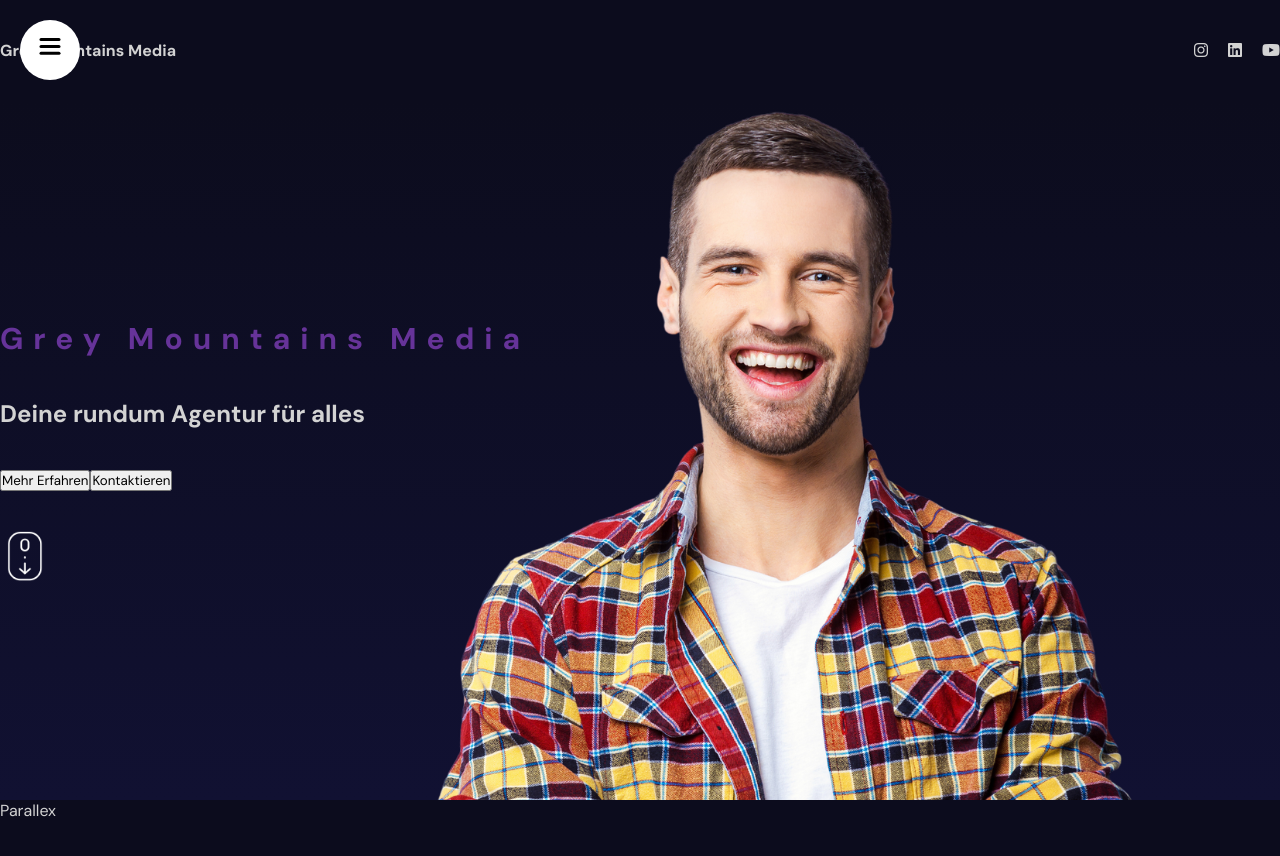
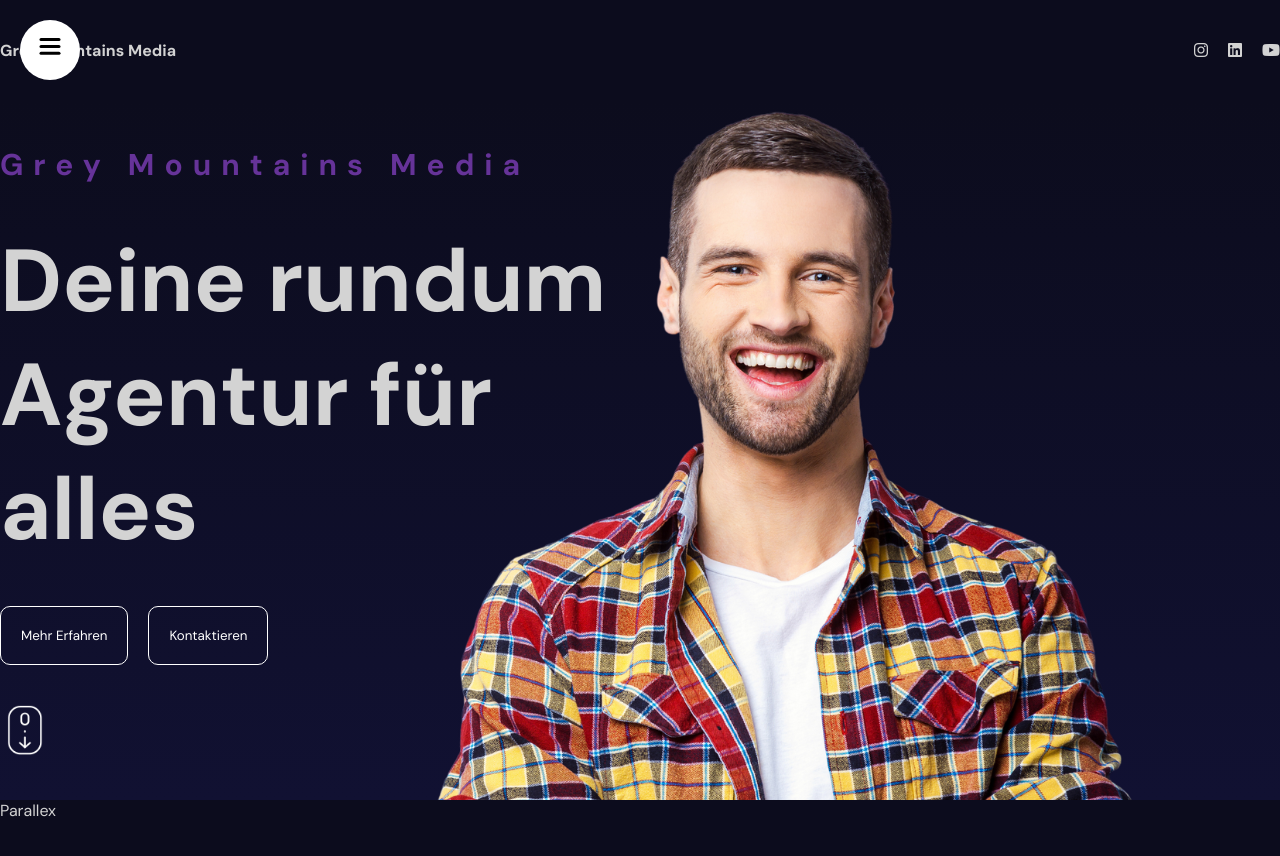
Before and after one commit to g00dguy87/greymountainsmedia, a React (Vite) app: page / in a window 1280 px wide. Shown: the top 856 px of the page. Built offline with nearby package versions, Linux system fonts and the light colour scheme.

Commit message:
Add files via upload

```diff
--- a/src/components/hero/hero.scss
+++ b/src/components/hero/hero.scss
@@ -10,6 +10,7 @@
         margin: auto;
 
         .textContainer {
+            width: 50%;
             height: 100%;
             display: flex;
             flex-direction: column;
@@ -20,6 +21,23 @@
                 font-size: 30px;
                 color: rebeccapurple;
                 letter-spacing: 10px;
+            }
+
+            h1 {
+                font-size: 88px;
+
+            }
+
+            .buttons {
+                button {
+                padding: 20px;
+                border: 1px solid white;
+                border-radius: 10px;
+                background-color: transparent;
+                color: white;
+                margin-right: 20px;
+                cursor: pointer;
+               }
             }
 
             img {
```
